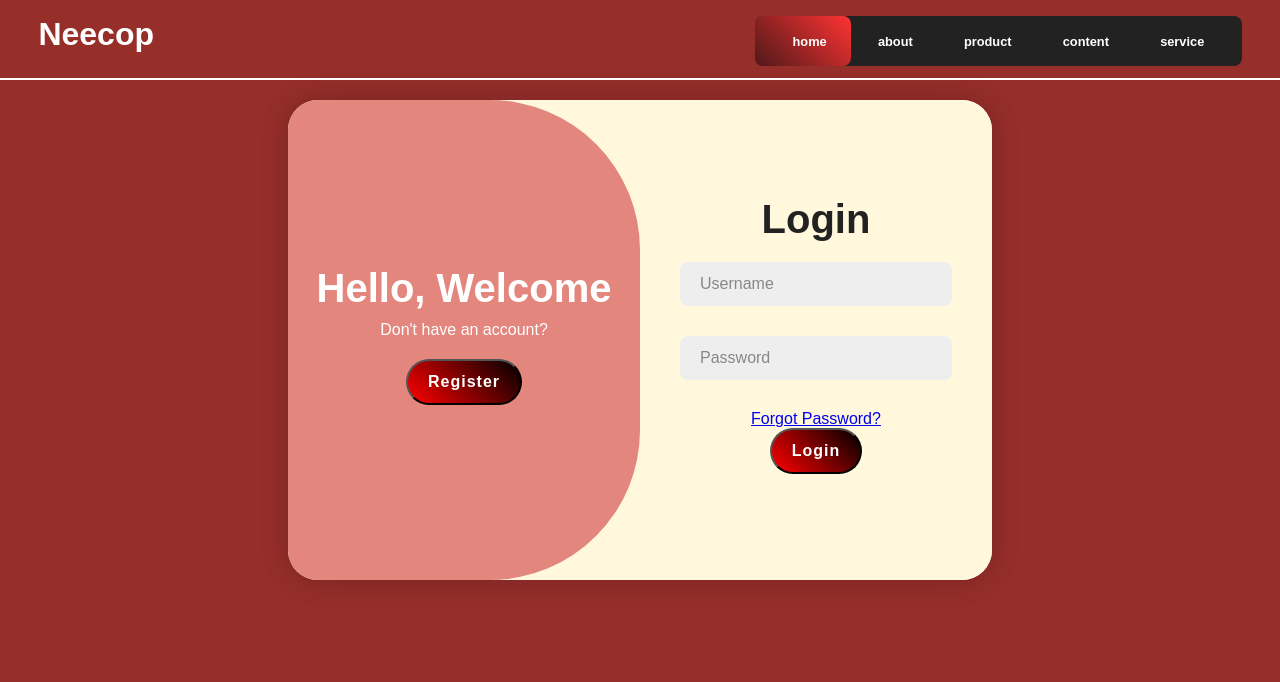
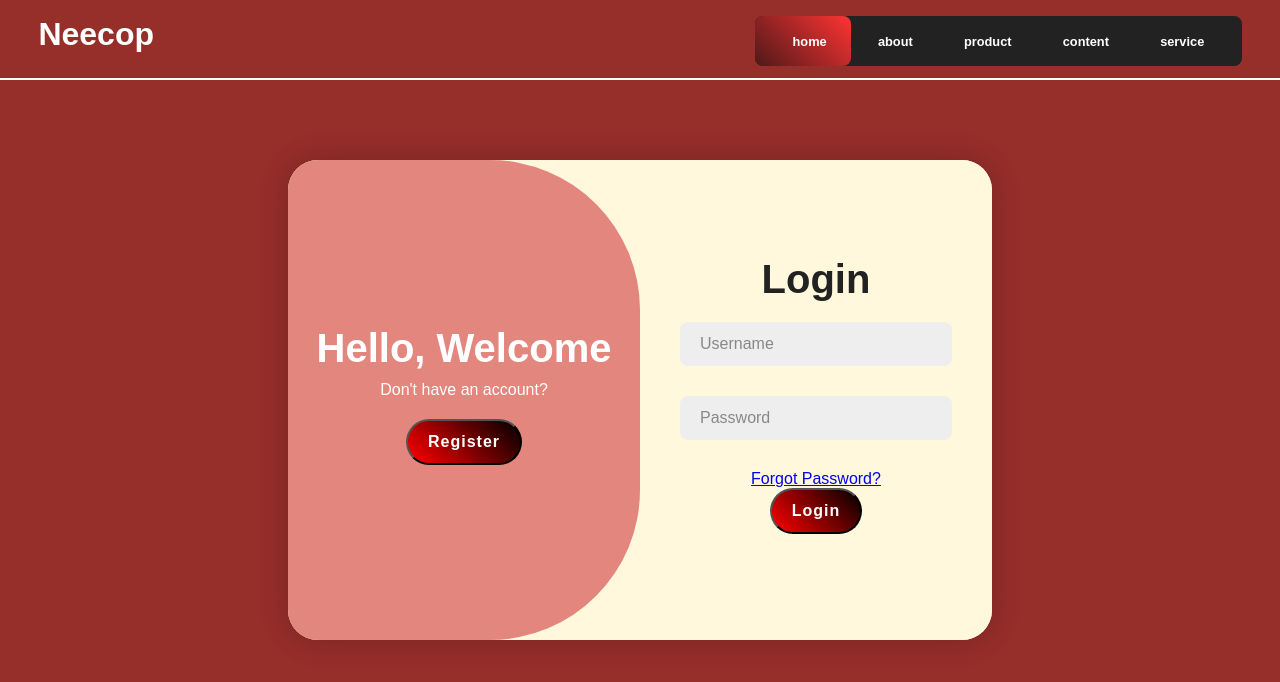
Before and after one commit to kumkumthakur2411/Neecop, a React (Vite) app: page / in a window 1280 px wide. Shown: the top 682 px of the page. Built offline with nearby package versions, Linux system fonts and the light colour scheme.

Commit message:
Update Content.css

```diff
--- a/src/components/Content.css
+++ b/src/components/Content.css
@@ -5,7 +5,7 @@
     display: flex;
     align-items: center;
     justify-content: center;
-     margin-top: 20px;
+     margin-top: 10vh;
     /* background: linear-gradient(#219780,#ef8923,#E3867D);  */
     }
 
```
